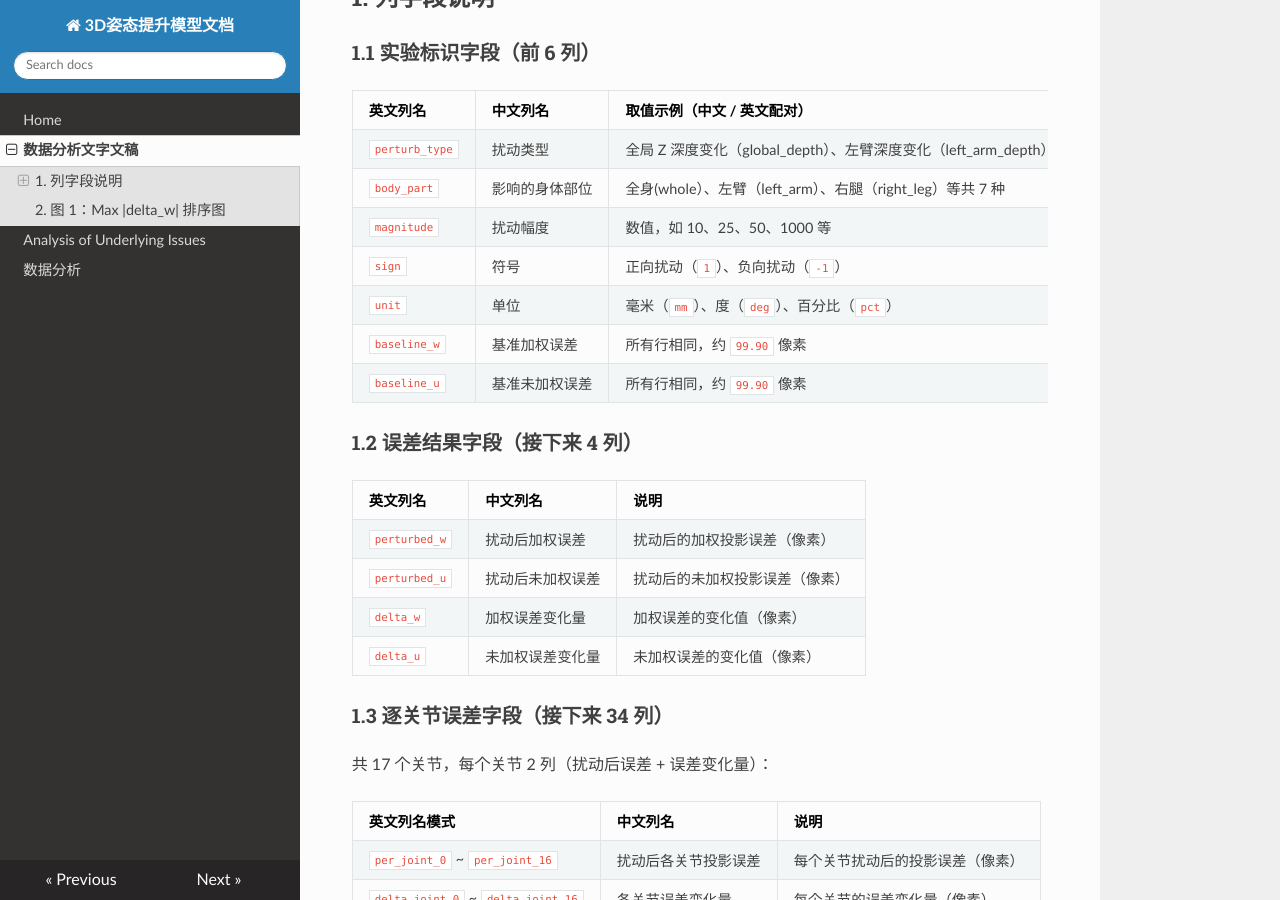
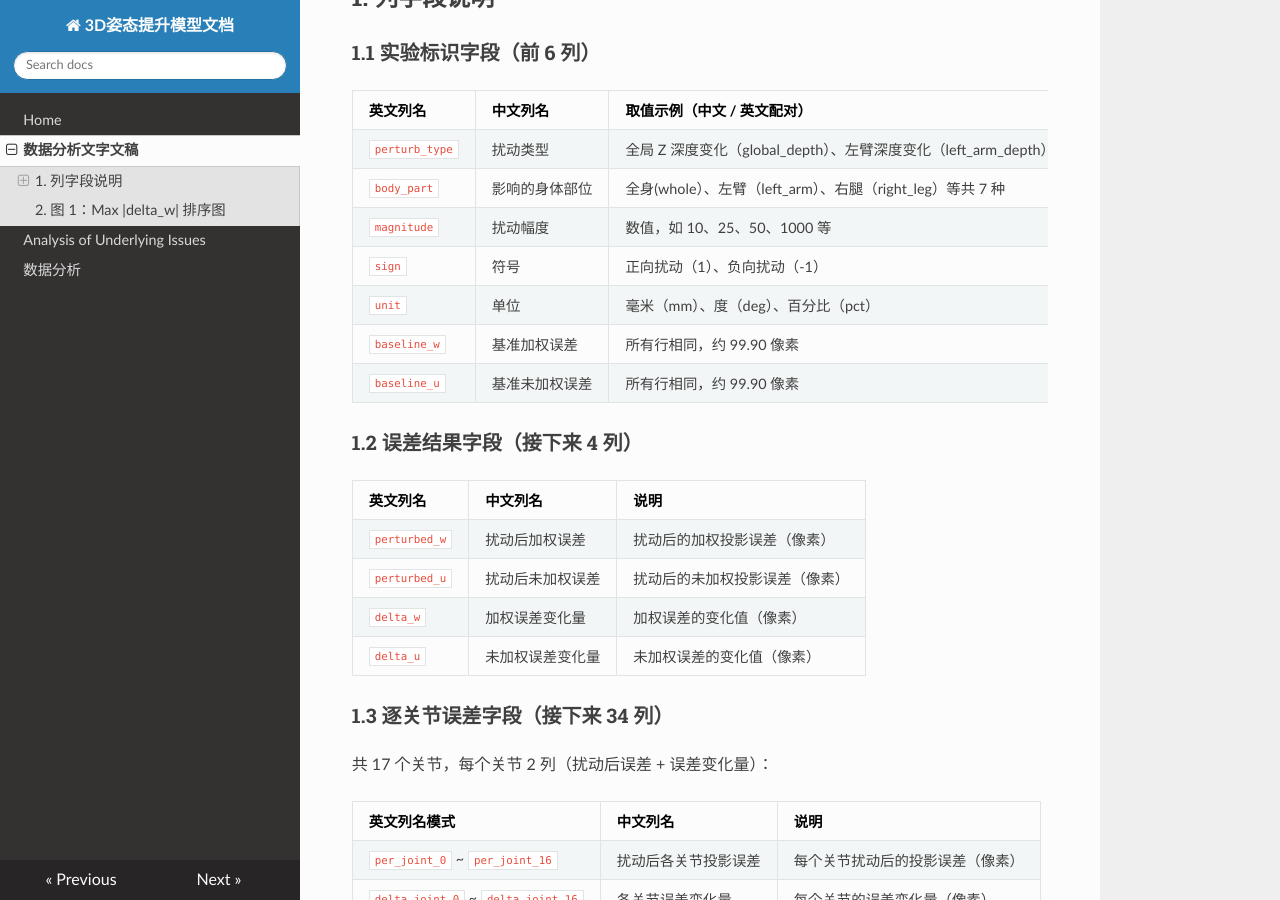
Before and after one commit to Caoruiting/3Dpsoe-doc, an MkDocs documentation site: the page built from docs/7.2.md, in a window 1280 px wide and 900 px high, scrolled down 695 px. Built offline with MkDocs 1.6.1, drawn with Linux system fonts in a browser that asks for light colours; nearby versions of some CDN libraries.

Commit message:
Update 7.2.md

```diff
--- a/docs/7.2.md
+++ b/docs/7.2.md
@@ -13,10 +13,10 @@ CSV 共有 213 行（1 行表头 + 212 行数据），每行代表**一次扰动
 | `perturb_type` | 扰动类型 | 全局 Z 深度变化（global_depth）、左臂深度变化（left_arm_depth）、右腿深度变化（right_leg_depth）、右膝绕 Y 轴旋转（knee_right_y）、躯干绕 Y 轴旋转（torso_rot_y）等共 18 种 |
 | `body_part` | 影响的身体部位 | 全身(whole）、左臂（left_arm）、右腿（right_leg）等共 7 种 |
 | `magnitude` | 扰动幅度 | 数值，如 10、25、50、1000 等 |
-| `sign` | 符号 | 正向扰动（`1`）、负向扰动（`-1`） |
-| `unit` | 单位 | 毫米（`mm`）、度（`deg`）、百分比（`pct`） |
-| `baseline_w` | 基准加权误差 | 所有行相同，约 `99.90` 像素 |
-| `baseline_u` | 基准未加权误差 | 所有行相同，约 `99.90` 像素 |
+| `sign` | 符号 | 正向扰动（1）、负向扰动（-1） |
+| `unit` | 单位 | 毫米（mm）、度（deg）、百分比（pct） |
+| `baseline_w` | 基准加权误差 | 所有行相同，约 99.90 像素 |
+| `baseline_u` | 基准未加权误差 | 所有行相同，约 99.90 像素 |
 
 ### 1.2 误差结果字段（接下来 4 列）
 
```
